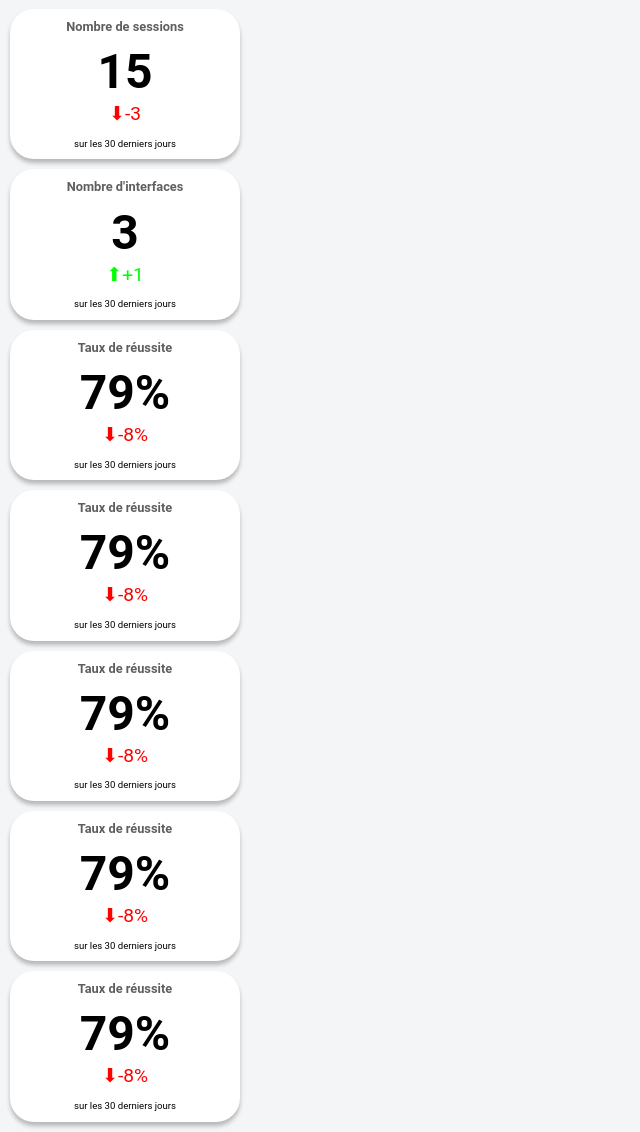
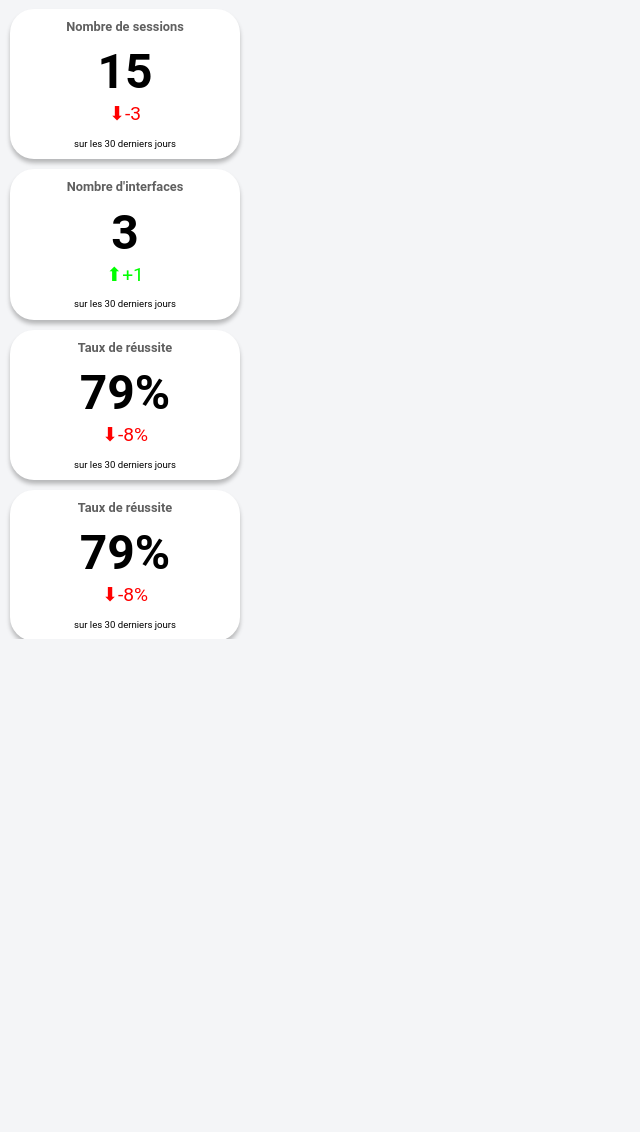
Before and after one commit to Pacefiregab/LesZieuxSurLeSite, a Symfony app: template symfony/templates/dashboard/index.html.twig in a window 1280 px wide. Shown: the part 49-1181 px from the top of the page, without its empty margins (0-640 px from the left). After the commit the page ends 688 px from the top, so only its background shows below. Run offline with Twig, Linux system fonts and the light colour scheme; the template is opened without the code that fills it, so the values that code supplies are empty; some libraries are stand-ins or nearby versions.

Commit message:
refacto, align and all

```diff
--- a/symfony/public/css/dashboard/card.css
+++ b/symfony/public/css/dashboard/card.css
@@ -45,3 +45,9 @@ div.card .info {
     display: inline-block;
     margin-bottom: 8px;
 }
+
+div#dashboardStatsArea{
+    width: fit-content;
+    height: max(80vh);
+    overflow: hidden;
+}
--- a/symfony/public/css/dashboard/settings.css
+++ b/symfony/public/css/dashboard/settings.css
@@ -16,8 +16,8 @@
     --font-lexend: 'Lexend', sans-serif;
 }
 
-*{
-    margin:0;
+* {
+    margin: 0;
     padding: 0;
-    box-sizing: border-box  ;
+    box-sizing: border-box;
 }
--- a/symfony/templates/dashboard/index.html.twig
+++ b/symfony/templates/dashboard/index.html.twig
@@ -4,7 +4,9 @@
 {% block title %}My cool blog posts{% endblock %}
 
 {% block body %}
+
     <h1>Les zyeux sur le site</h1>
+
     <div id="dashboardStatsArea">
         {% include 'dashboard/card.html.twig' with {'title': 'Nombre de sessions', 'data':'15', 'evolution':'-3', 'info': 'sur les 30 derniers jours '} %}
         {% include 'dashboard/card.html.twig' with {'title': "Nombre d'interfaces", 'data':'3', 'evolution':'+1', 'info': 'sur les 30 derniers jours '} %}
```
Also changed, not shown: symfony/templates/dashboard/card.html.twig (+5 -6 lines).
